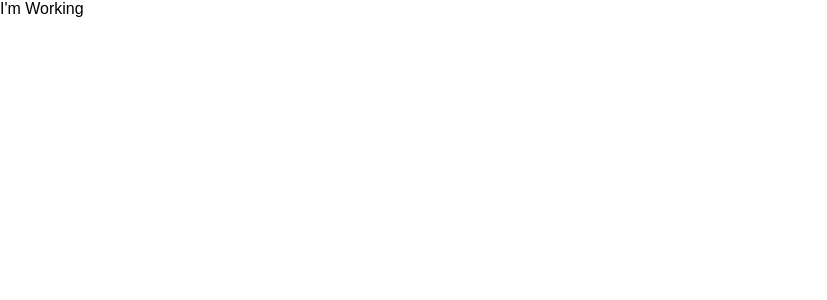
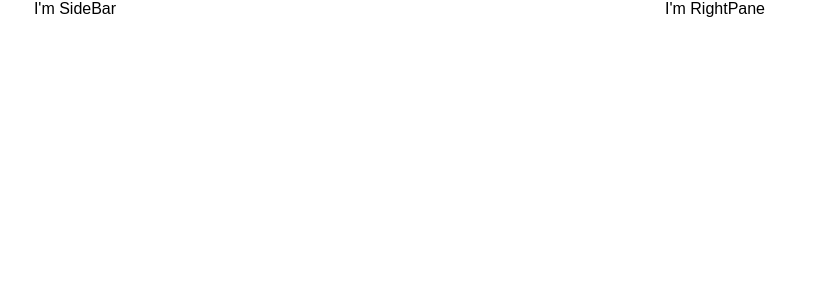
Before and after one commit to siddharth-lakhara/eval3-frontend, a React (Create React App) app: page / in a window 1280 px wide. Shown: the top 300 px of the page, without its empty margins (0-827 px from the left). Built offline with nearby package versions, Linux system fonts and the light colour scheme.

Commit message:
sidebar and rightpane

```diff
--- a/src/App.css
+++ b/src/App.css
@@ -1,28 +1,7 @@
-.App {
+.App-Container {
   text-align: center;
+  display: flex;
+  padding: 0;
+  margin: 0;
+  height: 100vh;
 }
-
-.App-logo {
-  animation: App-logo-spin infinite 20s linear;
-  height: 80px;
-}
-
-.App-header {
-  background-color: #222;
-  height: 150px;
-  padding: 20px;
-  color: white;
-}
-
-.App-title {
-  font-size: 1.5em;
-}
-
-.App-intro {
-  font-size: large;
-}
-
-@keyframes App-logo-spin {
-  from { transform: rotate(0deg); }
-  to { transform: rotate(360deg); }
-}
--- a/src/App.jsx
+++ b/src/App.jsx
@@ -1,10 +1,15 @@
 import React, { Component } from 'react';
 import './App.css';
+import SideBar from './components/sidebar/sidebar';
+import RightPane from './components/rightPane';
 
 class App extends Component {
   render() {
     return (
-      <div> I'm Working </div>
+      <div className="App-Container">
+        <SideBar />
+        <RightPane />
+      </div>
     );
   }
 }
--- /dev/null
+++ b/src/components/rightPane.jsx
@@ -0,0 +1,14 @@
+import React, { Component } from 'react';
+import './rightpane.css';
+
+class RightPane extends Component {
+  render() {
+    return (
+      <div className="RightPane-Container" >
+            I'm RightPane
+      </div>
+    );
+  }
+}
+
+export default RightPane;
--- /dev/null
+++ b/src/components/rightpane.css
@@ -0,0 +1,3 @@
+.RightPane-Container {
+    flex: 1;
+}
--- /dev/null
+++ b/src/components/sidebar/sidebar.css
@@ -0,0 +1,3 @@
+.sideBar {
+    width: 150px;
+}
--- /dev/null
+++ b/src/components/sidebar/sidebar.jsx
@@ -0,0 +1,14 @@
+import React, { Component } from 'react';
+import './sidebar.css';
+
+class SideBar extends Component {
+  render() {
+    return (
+      <div className="sideBar">
+                I'm SideBar
+          </div>
+    );
+  }
+}
+
+export default SideBar;
```
